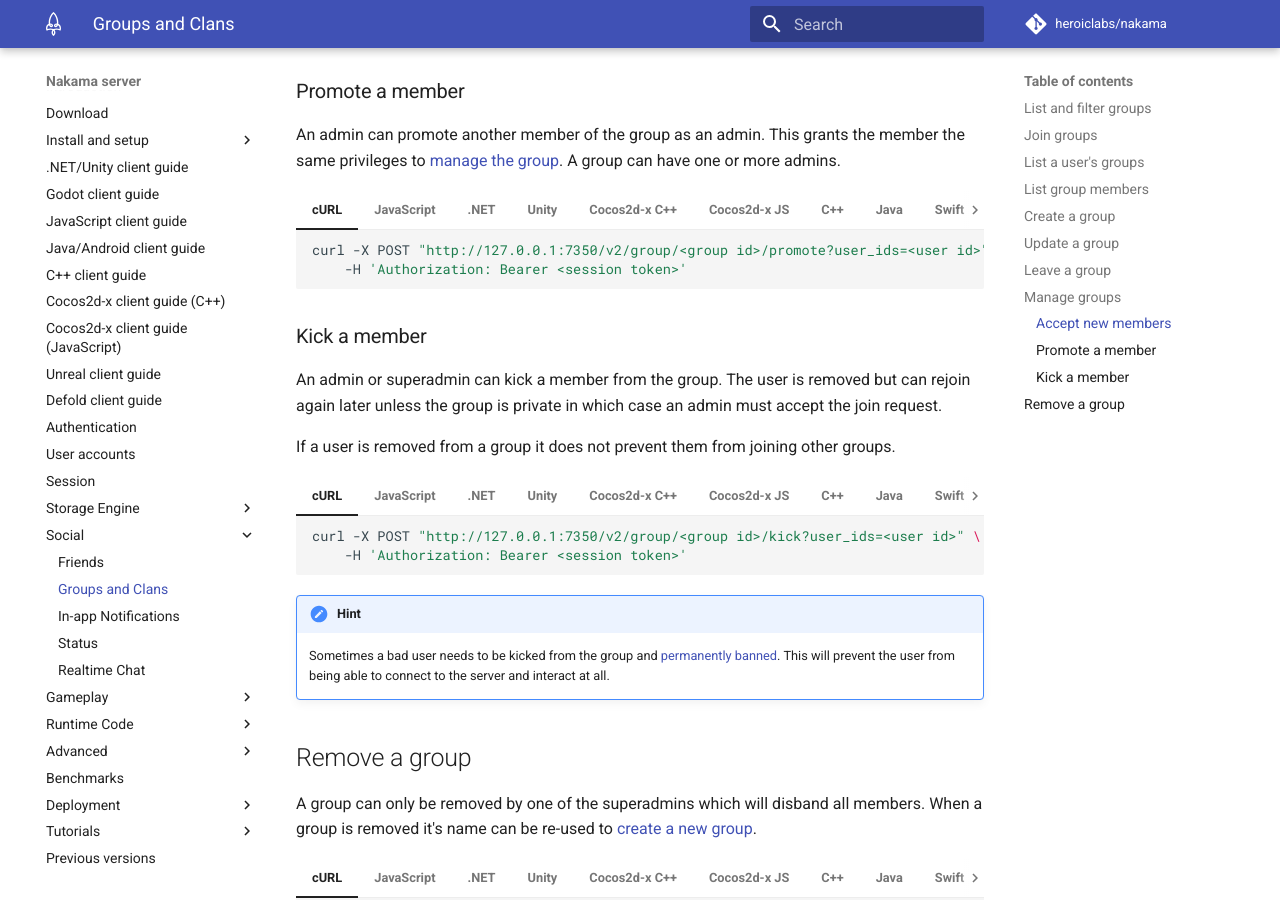
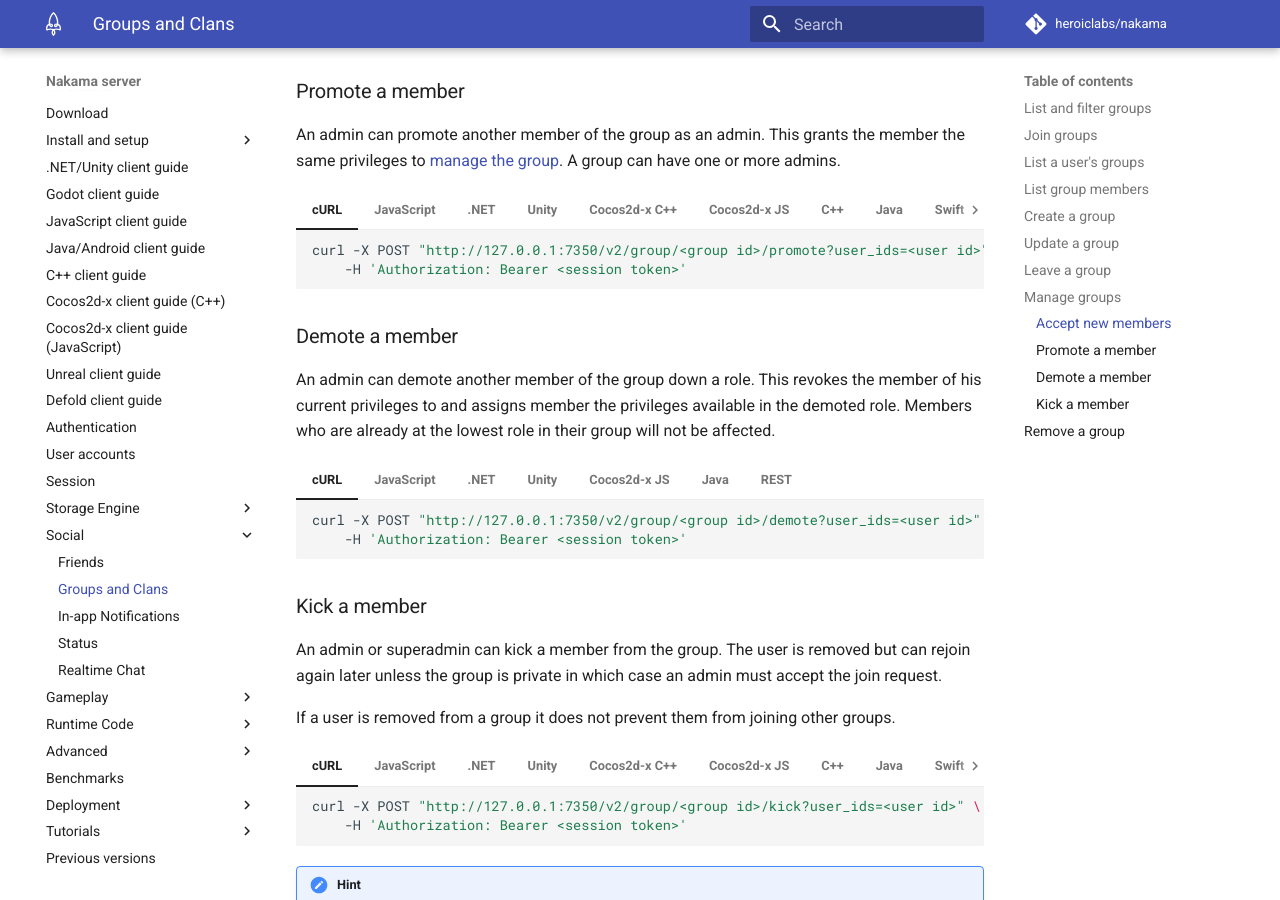
Before and after one commit to heroiclabs/nakama-docs, an MkDocs documentation site: the page built from docs/social-groups-clans.md, in a window 1280 px wide and 900 px high, scrolled down 4662 px. Built offline with MkDocs 1.6.1 and Material for MkDocs 9.7.7, drawn with Linux system fonts in a browser that asks for light colours; comment, search, counter and statistics services are not loaded.

Commit message:
document the demote API

````diff
--- a/docs/social-groups-clans.md
+++ b/docs/social-groups-clans.md
@@ -1356,6 +1356,60 @@ An admin can promote another member of the group as an admin. This grants the me
 	Authorization: Bearer <session token>
 	```
 
+### Demote a member
+
+An admin can demote another member of the group down a role. This revokes the member of his current privileges to and assigns member the privileges available in the demoted role. Members who are already at the lowest role in their group will not be affected.
+
+=== "cURL"
+	```sh
+	curl -X POST "http://127.0.0.1:7350/v2/group/<group id>/demote?user_ids=<user id>" \
+        -H 'Authorization: Bearer <session token>'
+	```
+
+=== "JavaScript"
+	```js
+	const group_id = "<group id>";
+	const user_id = "<user id>";
+	await client.demoteGroupUsers(session, group_id, [user_id]);
+	```
+
+=== ".NET"
+	```csharp
+	const string groupId = "<group id>";
+	var userIds = new[] {"<user id>"};
+	await client.DemoteGroupUsersAsync(session, groupId, userIds);
+	```
+
+=== "Unity"
+	```csharp
+	const string groupId = "<group id>";
+	var userIds = new[] {"<user id>"};
+	await client.DemoteGroupUsersAsync(session, groupId, userIds);
+	```
+
+=== "Cocos2d-x JS"
+	```js
+	const group_id = "<group id>";
+	const user_id = "<user id>";
+	client.demoteGroupUsers(session, group_id, [user_id]);
+	```
+
+=== "Java"
+	```java
+	String groupid = "<group id>";
+	String[] userIds = new String[] {"<user id>"};
+	client.demoteGroupUsers(session, groupid, userIds).get();
+	```
+
+=== "REST"
+    ```
+	POST /v2/group/<group id>/demote?user_ids=<user id>
+	Host: 127.0.0.1:7350
+	Accept: application/json
+	Content-Type: application/json
+	Authorization: Bearer <session token>
+	```
+
 ### Kick a member
 
 An admin or superadmin can kick a member from the group. The user is removed but can rejoin again later unless the group is private in which case an admin must accept the join request.
````
